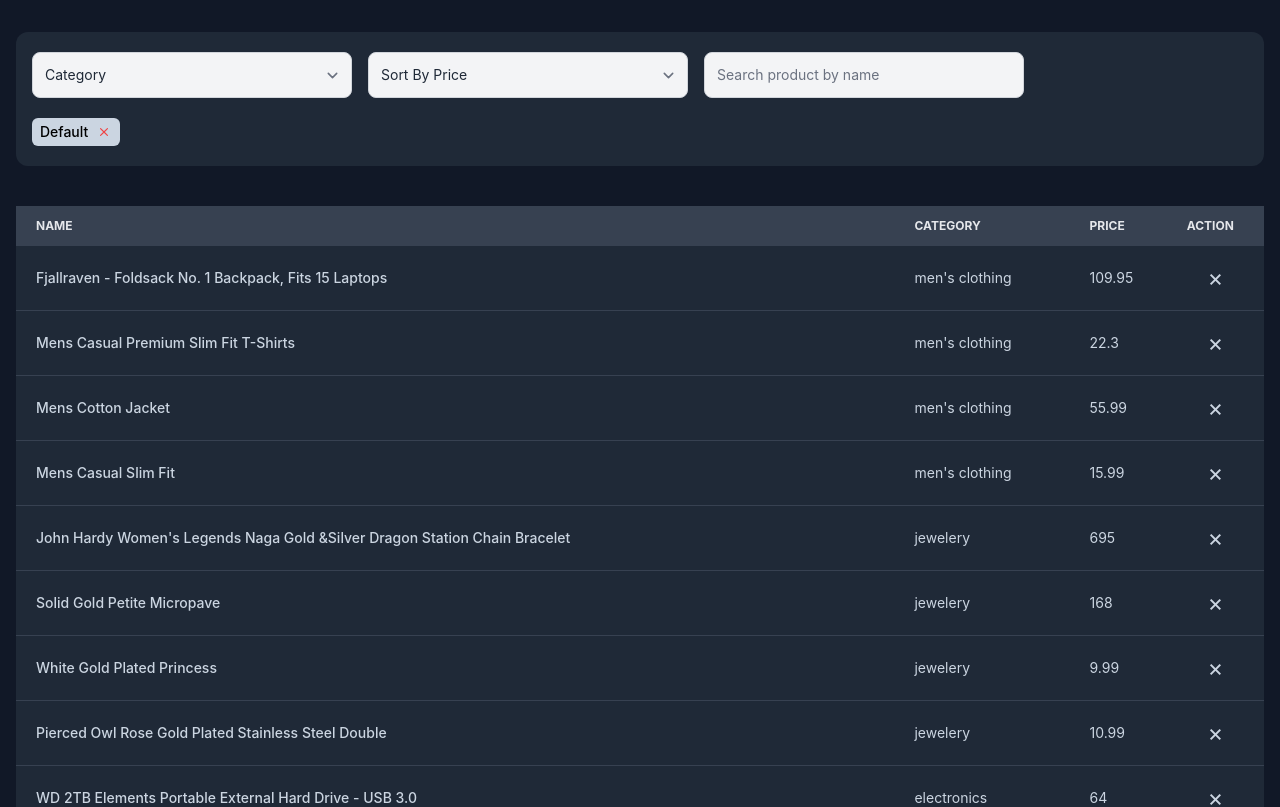
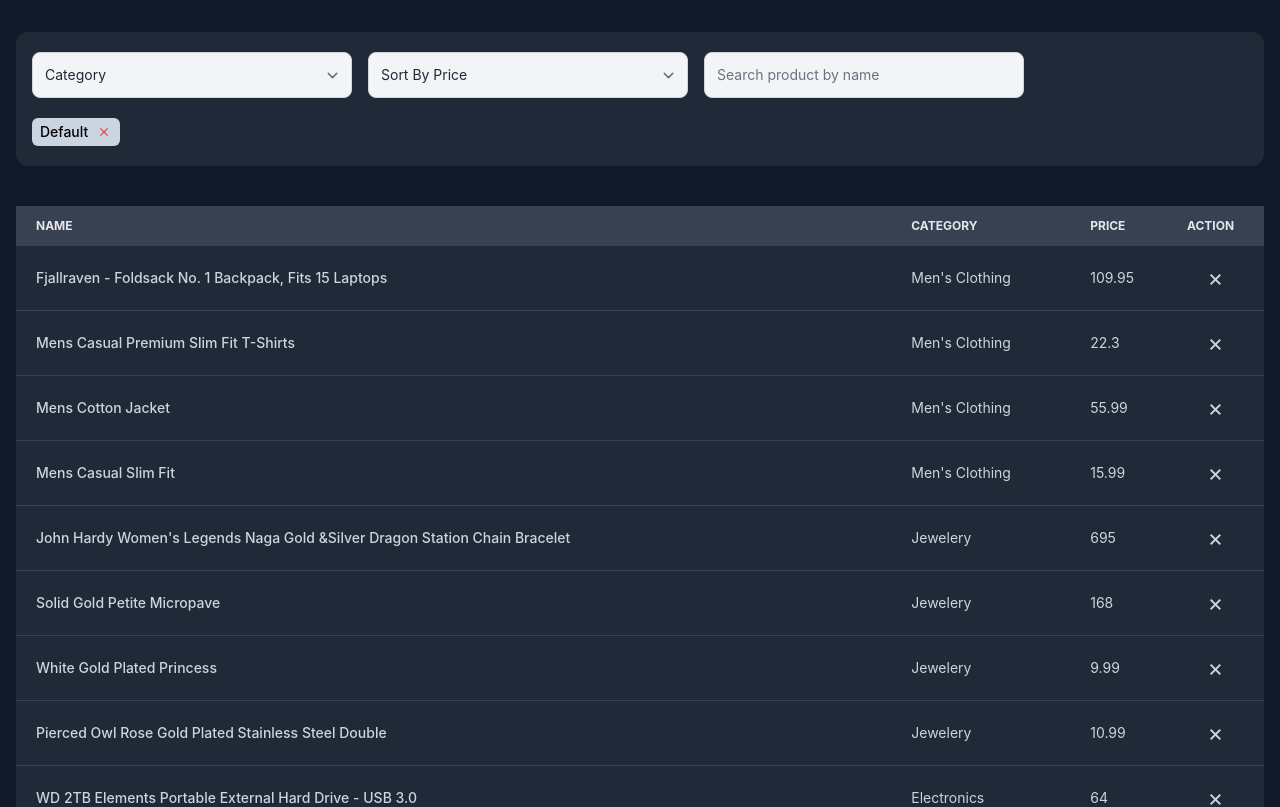
Before and after one commit to ShuvoMallick01/Product-List-Filtering-Tailwindcss-Vuejs, a Vue app: page / in a window 1280 px wide. Shown: the top 807 px of the page. Built offline with nearby package versions, Linux system fonts and the light colour scheme.

Commit message:
Complete Category Filter Sort of Price Filter and Search Product complete

```diff
--- a/src/App.vue
+++ b/src/App.vue
@@ -2,14 +2,14 @@
   <Layout>
     <template #actions>
       <!-- Action -->
-      <ProductFilterActions />
+      <ProductFilterActions :categories="categories" v-model="filter" />
 
       <!-- Action Applied -->
       <ProductFilterViewer />
     </template>
 
     <!-- Product Table -->
-    <ProductTable :products="products" />
+    <ProductTable :products="filterProducts" />
   </Layout>
 </template>
 
@@ -24,7 +24,43 @@ export default {
     return {
       categories: [...categories],
       products: [...products],
+      filter: { category: "", sort: "", search: "" },
     };
+  },
+
+  computed: {
+    filterProducts() {
+      let filterProducts = [...this.products];
+
+      // Category Filter
+      if (this.filter.category) {
+        filterProducts = filterProducts.filter(
+          (product) => product.category === this.filter.category
+        );
+      }
+
+      // Price Filter
+      if (this.filter.sort) {
+        filterProducts = filterProducts.sort((a, b) => {
+          if (this.filter.sort === "low-high") {
+            return a.price - b.price;
+          } else if (this.filter.sort === "high-low") {
+            return b.price - a.price;
+          }
+        });
+      }
+
+      // Search Filter
+      if (this.filter.search) {
+        filterProducts = filterProducts.filter((product) =>
+          product.title
+            .toLocaleLowerCase()
+            .includes(this.filter.search.toLocaleLowerCase())
+        );
+      }
+
+      return filterProducts;
+    },
   },
 
   components: {
--- a/src/components/ProductFilterActions.vue
+++ b/src/components/ProductFilterActions.vue
@@ -3,31 +3,40 @@
     <!-- CATEGORY SELECTION -->
     <div class="lg:max-w-xs max-w-lg w-full">
       <select
+        :value="modelValue.category"
+        @input="handleChange($event, 'category')"
         class="bg-gray-100 border border-gray-300 outline-none text-gray-800 text-sm rounded-lg p-3 w-full"
       >
-        <option selected>Category</option>
-        <option value="US">Laptop</option>
-        <option value="CA">Canada</option>
-        <option value="FR">France</option>
-        <option value="DE">Germany</option>
+        <option value="" selected>Category</option>
+        <option
+          v-for="category in categories"
+          :key="category"
+          :value="category"
+          class="capitalize"
+        >
+          {{ category }}
+        </option>
       </select>
     </div>
 
     <!-- PRICE SORTING SELECTION -->
     <div class="lg:max-w-xs max-w-lg w-full">
       <select
+        :value="modelValue.sort"
+        @input="handleChange($event, 'sort')"
         class="bg-gray-100 border border-gray-300 outline-none text-gray-800 text-sm rounded-lg p-3 w-full"
       >
-        <option selected>Sort By Price</option>
-        <option value="US">Default</option>
-        <option value="CA">Low to High</option>
-        <option value="FR">High to Low</option>
+        <option value="" selected>Sort By Price</option>
+        <option value="low-high">Low to High</option>
+        <option value="high-low">High to Low</option>
       </select>
     </div>
 
     <!-- PRODUCT SEARCH BOX -->
     <div class="lg:max-w-xs md:max-w-lg w-full">
       <input
+        :value="modelValue.search"
+        @input="handleChange($event, 'search')"
         type="text"
         class="bg-gray-100 border border-gray-300 outline-none text-gray-800 text-sm rounded-lg block w-full p-3"
         placeholder="Search product by name"
@@ -39,6 +48,27 @@
 <!-- FUNCTIONALITY -->
 <script>
 export default {
-  props: {},
+  props: {
+    categories: {
+      type: Array,
+      default: [],
+      require: true,
+    },
+
+    modelValue: {
+      type: Object,
+      default: {},
+      require: true,
+    },
+  },
+
+  methods: {
+    handleChange(e, key) {
+      this.$emit("update:modelValue", {
+        ...this.modelValue,
+        [key]: e.target.value,
+      });
+    },
+  },
 };
 </script>
--- a/src/components/ProductTableDataRow.vue
+++ b/src/components/ProductTableDataRow.vue
@@ -1,9 +1,9 @@
 <template>
-  <tr>
+  <tr class="hover:bg-slate-700/20">
     <th scope="row" class="md:px-4 lg:px-5 px-3 py-4 font-medium">
       {{ product.title }}
     </th>
-    <td class="md:px-4 lg:px-5 px-3 py-4">{{ product.category }}</td>
+    <td class="md:px-4 lg:px-5 px-3 py-4 capitalize">{{ product.category }}</td>
     <td class="md:px-4 lg:px-5 px-3 py-4">{{ product.price }}</td>
     <td
       class="md:px-4 lg:px-5 px-3 py-4 text-2xl text-center cursor-pointer hover:text-red-400"
```
